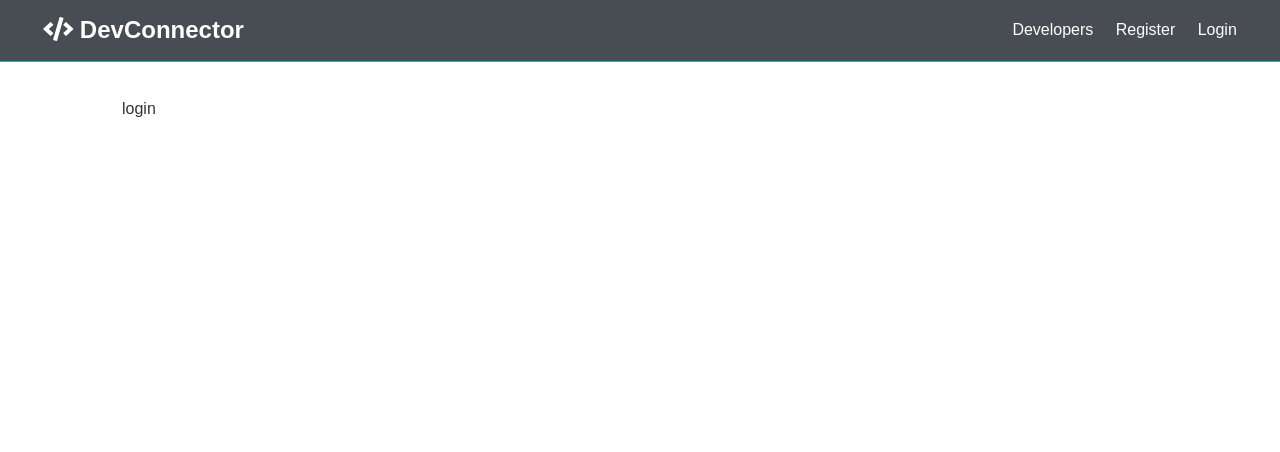
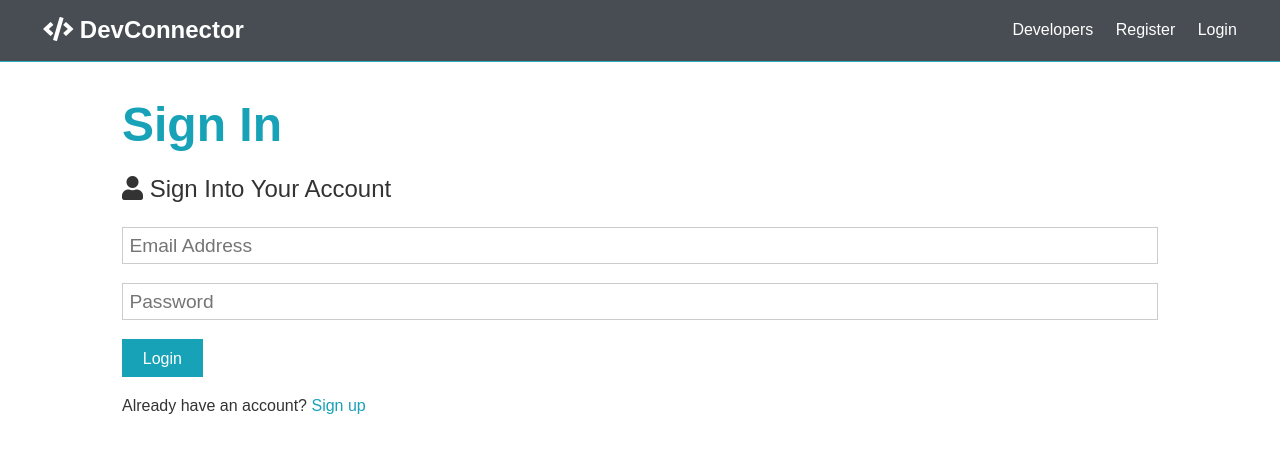
Before and after one commit to krishnadev7/DevConnector, a React (Create React App) app in the folder client/: page /login in a window 1280 px wide. Shown: the top 452 px of the page. Built offline with nearby package versions, Linux system fonts and the light colour scheme.

Commit message:
Request example and login form successfully completed

```diff
--- a/client/package.json
+++ b/client/package.json
@@ -6,6 +6,7 @@
     "@testing-library/jest-dom": "^5.16.1",
     "@testing-library/react": "^12.1.2",
     "@testing-library/user-event": "^13.5.0",
+    "axios": "^0.24.0",
     "react": "^17.0.2",
     "react-dom": "^17.0.2",
     "react-router-dom": "^5.0.0",
@@ -35,5 +36,6 @@
       "last 1 firefox version",
       "last 1 safari version"
     ]
-  }
+  },
+  "proxy": "http://localhost:5000"
 }
--- a/client/src/components/auth/Login.js
+++ b/client/src/components/auth/Login.js
@@ -1,11 +1,61 @@
-import React from 'react'
+import React,{Fragment,useState} from 'react'
+import { Link } from 'react-router-dom';
 
 const Login = () => {
+    const [FormData, setFormData] = useState({
+      email: '',
+      password: '',
+    });
+
+    const {  email, password} = FormData;
+
+    const onChange = e =>
+      setFormData({ ...FormData, [e.target.name]: e.target.value });
+
+    const onSubmit = async e => {
+      e.preventDefault();
+
+        console.log('Success');
+
+    };
     return (
-        <div>
-            login
-        </div>
-    )
+      <Fragment>
+        <h1 className='large text-primary'>Sign In</h1>
+        <p className='lead'>
+          <i className='fas fa-user'></i> Sign Into Your Account
+        </p>
+        <form className='form' onSubmit={e => onSubmit(e)}>
+
+          <div className='form-group'>
+            <input
+              type='email'
+              placeholder='Email Address'
+              name='email'
+              value={email}
+              onChange={e => onChange(e)}
+              required
+            />
+
+          </div>
+          <div className='form-group'>
+            <input
+              type='password'
+              placeholder='Password'
+              name='password'
+              value={password}
+              onChange={e => onChange(e)}
+              required
+              minLength='6'
+            />
+          </div>
+
+          <input type='submit' className='btn btn-primary' value='Login' />
+        </form>
+        <p className='my-1'>
+          Already have an account? <Link to='/register'>Sign up</Link>
+        </p>
+      </Fragment>
+    );
 }
 
 export default Login
--- a/client/src/components/auth/Register.js
+++ b/client/src/components/auth/Register.js
@@ -1,25 +1,26 @@
-import React, { Fragment,useState } from 'react';
-
+import React, { Fragment, useState } from 'react';
+import { Link } from 'react-router-dom';
 const Register = () => {
-    const[FormData,setFormData] = useState({
+  const [FormData, setFormData] = useState({
     name: '',
     email: '',
     password: '',
-        passwordconfirm: ''
-    })
+    passwordconfirm: '',
+  });
 
-    const { name, email, password, passwordconfirm } = FormData
+  const { name, email, password, passwordconfirm } = FormData;
 
-    const onChange = e => setFormData({ ...FormData, [e.target.name]: e.target.value });
+  const onChange = e =>
+    setFormData({ ...FormData, [e.target.name]: e.target.value });
 
-    const onSubmit = e => {
+  const onSubmit = async e => {
     e.preventDefault();
-        if(password !== passwordconfirm) {
+    if (password !== passwordconfirm) {
       console.log('Password do not match');
-        }else {
-            console.log(FormData);
+    } else {
+      console.log('Success');
     }
-    }
+  };
 
   return (
     <Fragment>
@@ -29,12 +30,19 @@
       </p>
       <form className='form' onSubmit={e => onSubmit(e)}>
         <div className='form-group'>
-            <input type='text' placeholder='Name' name='name' value={name}
+          <input
+            type='text'
+            placeholder='Name'
+            name='name'
+            value={name}
             onChange={e => onChange(e)}
-            required />
+            required
+          />
         </div>
         <div className='form-group'>
-            <input type='email' placeholder='Email Address'
+          <input
+            type='email'
+            placeholder='Email Address'
             name='email'
             value={email}
             onChange={e => onChange(e)}
@@ -70,7 +78,7 @@
         <input type='submit' className='btn btn-primary' value='Register' />
       </form>
       <p className='my-1'>
-          Already have an account? <a href='login.html'>Sign In</a>
+        Already have an account? <Link to='/login'>Sign In</Link>
       </p>
     </Fragment>
   );
--- a/package.json
+++ b/package.json
@@ -5,7 +5,9 @@
   "main": "server.js",
   "scripts": {
     "start": "node server.js",
-    "server": "nodemon server"
+    "server": "nodemon server",
+     "client": "npm start --prefix client",
+    "dev": "concurrently \"npm run server\" \"npm run client\""
   },
   "author": "",
   "license": "ISC",
```
Also changed, not shown: 1 other file (tests, documents, lock files or other folders). Lines whose indentation alone changed are shown as unchanged.
